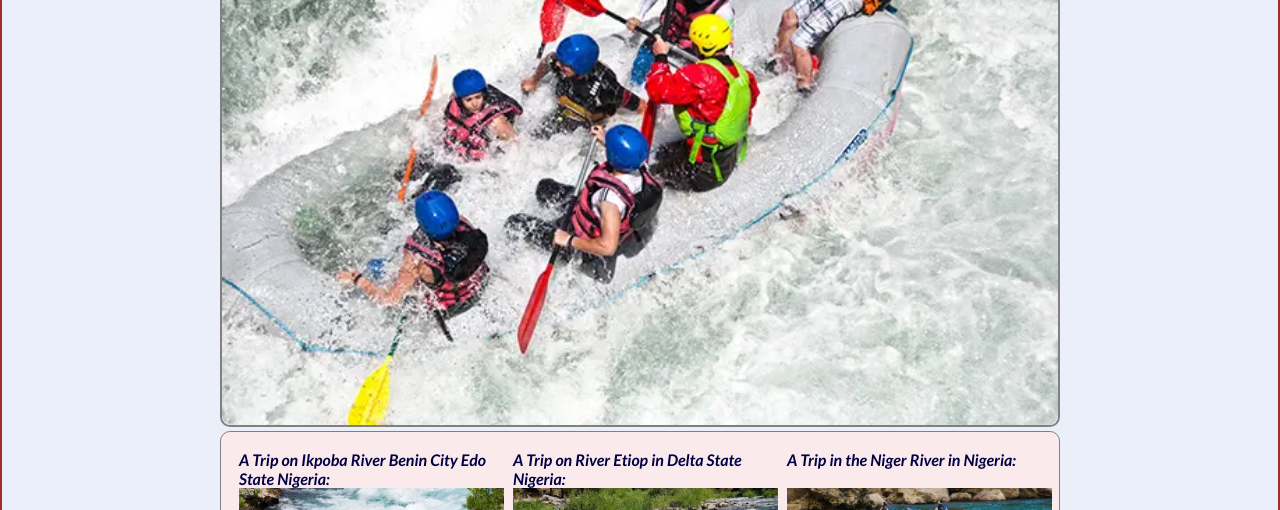
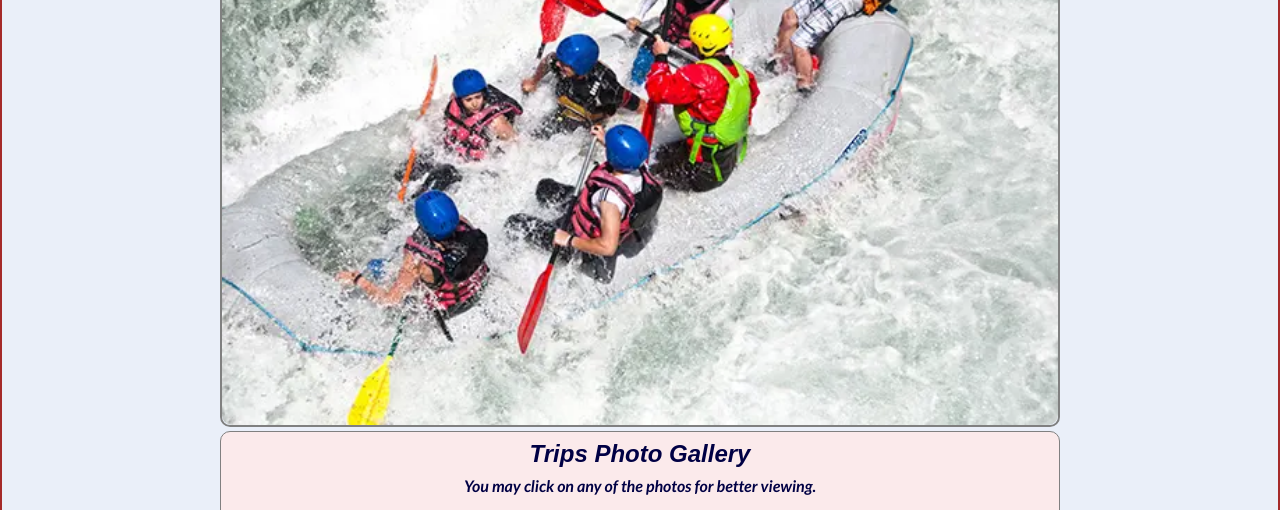
Before and after one commit to Oducity/wdd130-1, a plain HTML site: page wwr/trips.html in a window 1280 px wide. Shown: the part 271-781 px from the top of the page. Drawn offline with Linux system fonts and the light colour scheme; a web font is replaced by a local one.

Commit message:
Added h2 element for photo gallery.

```diff
--- a/wwr/styles/rafting.css
+++ b/wwr/styles/rafting.css
@@ -369,6 +369,11 @@ caption {
     border-radius: 10px;
 }
 
+.row h2, .row p {
+    text-align: center;
+    margin: 0 auto;
+}
+
 .row::after {
     content: "";
     clear: both;
--- a/wwr/trips.html
+++ b/wwr/trips.html
@@ -30,6 +30,8 @@
             </div>
 
             <section class="row">
+                <h2>Trips Photo Gallery</h2>
+                <p>You may click on any of the photos for better viewing.</p>
                 <div class="column" id="trip1-Info">
                         <h4>A Trip on Ikpoba River Benin City Edo State Nigeria:</h4>
                     <a href="images/rafting1.webp" target="_blank">
```
